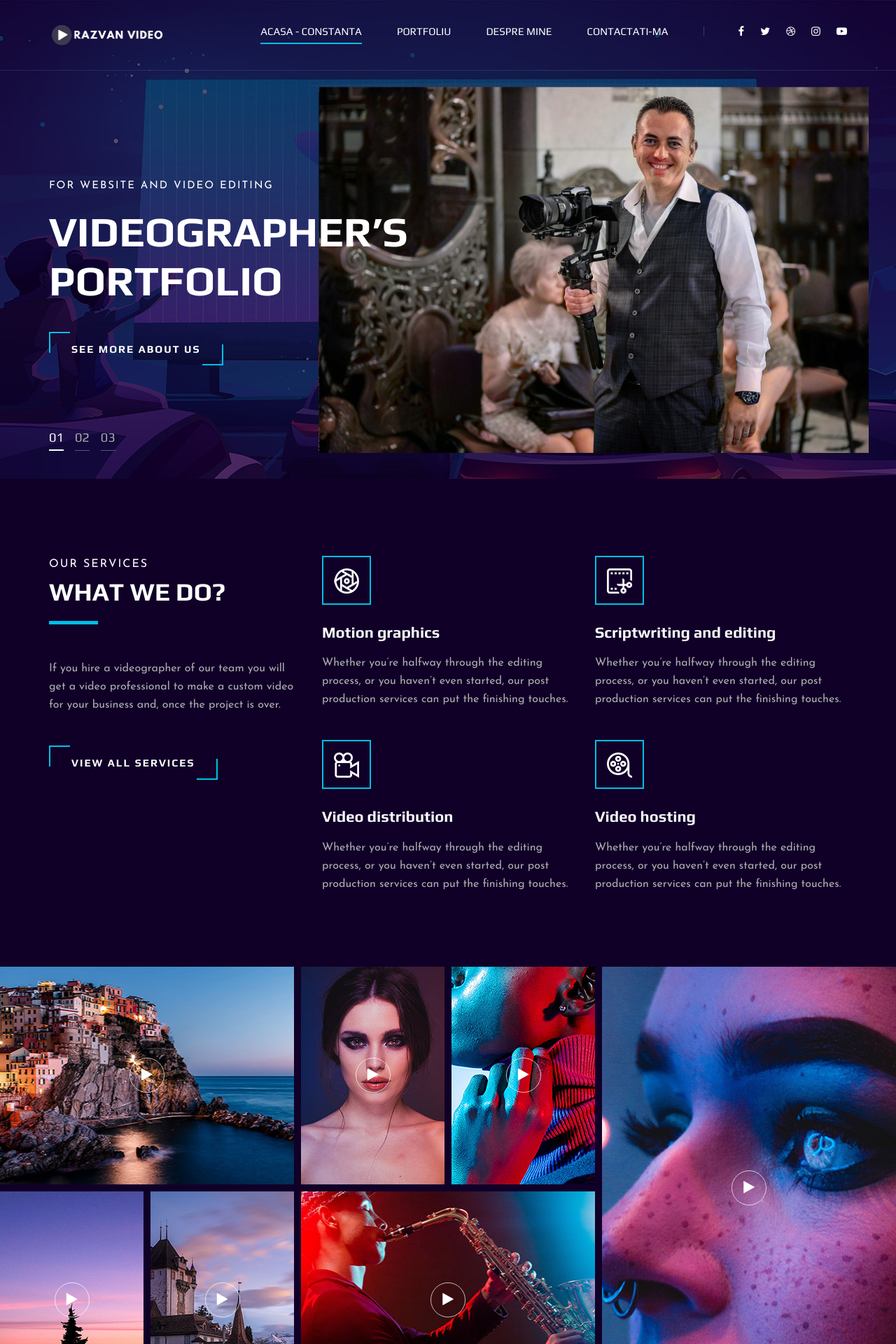
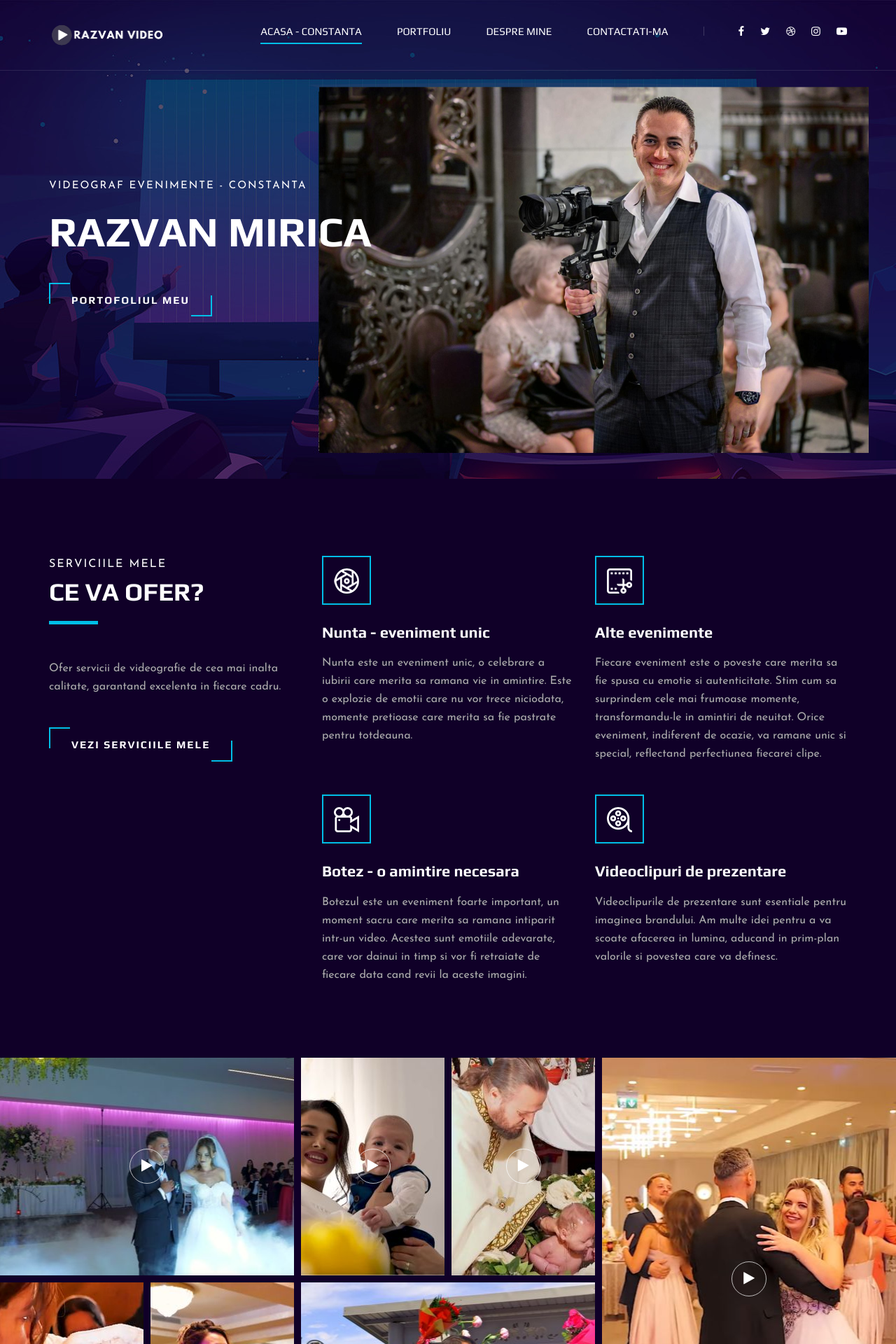
Before and after one commit to andreireporter13/razvan-video-website, a Django app: page / in a window 1280 px wide. Shown: the top 1920 px of the page at 70% size. Run offline with Django 5.2, Linux system fonts and the light colour scheme; some libraries are stand-ins or nearby versions.

Commit message:
added changes

```diff
--- a/__razvan_video_app/general_site_pages/templates/general_site_pages/home.html
+++ b/__razvan_video_app/general_site_pages/templates/general_site_pages/home.html
@@ -11,6 +11,20 @@
     <!-- Hero Section Begin -->
     <section class="hero">
         <div class="hero__slider owl-carousel">
+            <div class="hero__item set-bg" data-setbg="{% static 'general_site_pages/img/hero/hero-1.png' %}">
+                <div class="container">
+                    <div class="row">
+                        <div class="col-lg-6">
+                            <div class="hero__text">
+                                <span>Videograf evenimente - Constanta</span>
+                                <h2>Razvan Mirica</h2>
+                                <a href="#" class="primary-btn">Portofoliul meu</a>
+                            </div>
+                        </div>
+                    </div>
+                </div>
+            </div>
+            <!--
             <div class="hero__item set-bg" data-setbg="{% static 'general_site_pages/img/hero/hero-1.png' %}">
                 <div class="container">
                     <div class="row">
@@ -36,20 +50,7 @@
                         </div>
                     </div>
                 </div>
-            </div>
-            <div class="hero__item set-bg" data-setbg="{% static 'general_site_pages/img/hero/hero-1.png' %}">
-                <div class="container">
-                    <div class="row">
-                        <div class="col-lg-6">
-                            <div class="hero__text">
-                                <span>For website and video editing</span>
-                                <h2>Videographer’s Portfolio</h2>
-                                <a href="#" class="primary-btn">See more about us</a>
-                            </div>
-                        </div>
-                    </div>
-                </div>
-            </div>
+            </div> -->
         </div>
     </section>
     <!-- Hero Section End -->
@@ -61,12 +62,11 @@
                 <div class="col-lg-4">
                     <div class="services__title">
                         <div class="section-title">
-                            <span>Our services</span>
-                            <h2>What We do?</h2>
+                            <span>Serviciile mele</span>
+                            <h2>Ce va ofer?</h2>
                         </div>
-                        <p>If you hire a videographer of our team you will get a video professional to make a custom
-                            video for your business and, once the project is over.</p>
-                        <a href="#" class="primary-btn">View all services</a>
+                        <p>Ofer servicii de videografie de cea mai inalta calitate, garantand excelenta in fiecare cadru.</p>
+                        <a href="{% url 'evenimente-nunta-botez-constanta' %}" class="primary-btn">Vezi serviciile mele</a>
                     </div>
                 </div>
                 <div class="col-lg-8">
@@ -74,41 +74,44 @@
                         <div class="col-lg-6 col-md-6 col-sm-6">
                             <div class="services__item">
                                 <div class="services__item__icon">
-                                    <img src="img/icons/si-1.png" alt="">
+                                    <img src="{% static 'general_site_pages/img/icons/si-1.png' %}" alt="">
                                 </div>
-                                <h4>Motion graphics</h4>
-                                <p>Whether you’re halfway through the editing process, or you haven’t even started, our
-                                    post production services can put the finishing touches.</p>
+                                <h4>Nunta - eveniment unic</h4>
+                                <p>Nunta este un eveniment unic, o celebrare a iubirii care merita sa ramana vie in amintire.
+                                    Este o explozie de emotii care nu vor trece niciodata,
+                                    momente pretioase care merita sa fie pastrate pentru totdeauna.</p>
                             </div>
                         </div>
                         <div class="col-lg-6 col-md-6 col-sm-6">
                             <div class="services__item">
                                 <div class="services__item__icon">
-                                    <img src="img/icons/si-2.png" alt="">
+                                    <img src="{% static 'general_site_pages/img/icons/si-2.png' %}" alt="">
                                 </div>
-                                <h4>Scriptwriting and editing</h4>
-                                <p>Whether you’re halfway through the editing process, or you haven’t even started, our
-                                    post production services can put the finishing touches.</p>
+                                <h4>Alte evenimente</h4>
+                                <p>Fiecare eveniment este o poveste care merita sa fie spusa cu emotie si autenticitate. Stim cum sa surprindem cele mai frumoase momente,
+                                    transformandu-le in amintiri de neuitat. Orice eveniment, indiferent de ocazie,
+                                    va ramane unic si special, reflectand perfectiunea fiecarei clipe.</p>
                             </div>
                         </div>
                         <div class="col-lg-6 col-md-6 col-sm-6">
                             <div class="services__item">
                                 <div class="services__item__icon">
-                                    <img src="img/icons/si-3.png" alt="">
+                                    <img src="{% static 'general_site_pages/img/icons/si-3.png' %}" alt="">
                                 </div>
-                                <h4>Video distribution</h4>
-                                <p>Whether you’re halfway through the editing process, or you haven’t even started, our
-                                    post production services can put the finishing touches.</p>
+                                <h4>Botez - o amintire necesara</h4>
+                                <p>Botezul este un eveniment foarte important, un moment sacru care merita sa ramana intiparit intr-un video.
+                                    Acestea sunt emotiile adevarate, care vor dainui in timp si vor fi retraiate de fiecare data cand revii la aceste imagini.</p>
                             </div>
                         </div>
                         <div class="col-lg-6 col-md-6 col-sm-6">
                             <div class="services__item">
                                 <div class="services__item__icon">
-                                    <img src="img/icons/si-4.png" alt="">
+                                    <img src="{% static 'general_site_pages/img/icons/si-4.png' %}" alt="">
                                 </div>
-                                <h4>Video hosting</h4>
-                                <p>Whether you’re halfway through the editing process, or you haven’t even started, our
-                                    post production services can put the finishing touches.</p>
+                                <h4>Videoclipuri de prezentare</h4>
+                                <p>Videoclipurile de prezentare sunt esentiale pentru imaginea brandului.
+                                    Am multe idei pentru a va scoate afacerea in lumina,
+                                    aducand in prim-plan valorile si povestea care va definesc.</p>
                             </div>
                         </div>
                     </div>
@@ -122,52 +125,52 @@
     <section class="work">
         <div class="work__gallery">
             <div class="grid-sizer"></div>
-            <div class="work__item wide__item set-bg" data-setbg="img/work/work-1.jpg">
-                <a href="https://www.youtube.com/watch?v=LXb3EKWsInQ" class="play-btn video-popup"><i
+            <div class="work__item wide__item set-bg" data-setbg="{% static 'general_site_pages/img/work/nunta-Constanta-Alex-si-Laly.jpg' %}">
+                <a href="https://www.youtube.com/watch?v=zz0KYjwoh8s" class="play-btn video-popup"><i
                         class="fa fa-play"></i></a>
                 <div class="work__item__hover">
-                    <h4>VIP Auto Tires & Service</h4>
+                    <h4>Video Nunta Alex & Laly</h4>
                     <ul>
-                        <li>eCommerce</li>
-                        <li>Magento</li>
+                        <li>Constanta</li>
+                        <li>Constanta</li>
                     </ul>
                 </div>
             </div>
-            <div class="work__item small__item set-bg" data-setbg="img/work/work-2.jpg">
-                <a href="https://www.youtube.com/watch?v=LXb3EKWsInQ" class="play-btn video-popup"><i
+            <div class="work__item small__item set-bg" data-setbg="{% static 'general_site_pages/img/work/botez-Constanta-Vladimir-Andrei.jpg' %}">
+                <a href="https://www.youtube.com/watch?v=JaRtdL3ck6k" class="play-btn video-popup"><i
                         class="fa fa-play"></i></a>
             </div>
-            <div class="work__item small__item set-bg" data-setbg="img/work/work-3.jpg">
-                <a href="https://www.youtube.com/watch?v=LXb3EKWsInQ" class="play-btn video-popup"><i
+            <div class="work__item small__item set-bg" data-setbg="{% static 'general_site_pages/img/work/botez-Constanta-Rares-Stefan.jpg' %}">
+                <a href="https://www.youtube.com/watch?v=K0Tg2uIKf7c" class="play-btn video-popup"><i
                         class="fa fa-play"></i></a>
             </div>
-            <div class="work__item large__item set-bg" data-setbg="img/work/work-4.jpg">
-                <a href="https://www.youtube.com/watch?v=LXb3EKWsInQ" class="play-btn video-popup"><i
+            <div class="work__item large__item set-bg" data-setbg="{% static 'general_site_pages/img/work/Video-Nunta-Alin-Amalia-Constanta.jpg' %}">
+                <a href="https://www.youtube.com/watch?v=mfKZR0P7tss" class="play-btn video-popup"><i
                         class="fa fa-play"></i></a>
                 <div class="work__item__hover">
-                    <h4>VIP Auto Tires & Service</h4>
+                    <h4>Video Nunta Alin & Amalia Constanta</h4>
                     <ul>
-                        <li>eCommerce</li>
-                        <li>Magento</li>
+                        <li>Constanta</li>
+                        <li>Constanta</li>
                     </ul>
                 </div>
             </div>
-            <div class="work__item small__item set-bg" data-setbg="img/work/work-5.jpg">
-                <a href="https://www.youtube.com/watch?v=LXb3EKWsInQ" class="play-btn video-popup"><i
+            <div class="work__item small__item set-bg" data-setbg="{% static 'general_site_pages/img/work/Clip-Botez-Evelina-Mihaela-video-constanta.jpg' %}">
+                <a href="https://www.youtube.com/watch?v=FvIsK8s1lSM" class="play-btn video-popup"><i
                         class="fa fa-play"></i></a>
             </div>
-            <div class="work__item small__item set-bg" data-setbg="img/work/work-6.jpg">
-                <a href="https://www.youtube.com/watch?v=LXb3EKWsInQ" class="play-btn video-popup"><i
+            <div class="work__item small__item set-bg" data-setbg="{% static 'general_site_pages/img/work/Botez-si-Cununie-Razvan-video-Constanta.jpg' %}">
+                <a href="https://www.youtube.com/watch?v=W3vl7cofPnk" class="play-btn video-popup"><i
                         class="fa fa-play"></i></a>
             </div>
-            <div class="work__item wide__item set-bg" data-setbg="img/work/work-7.jpg">
-                <a href="https://www.youtube.com/watch?v=LXb3EKWsInQ" class="play-btn video-popup"><i
+            <div class="work__item wide__item set-bg" data-setbg="{% static 'general_site_pages/img/work/Clip-Nunta-Georgiana-si-Ciprian.jpg' %}">
+                <a href="https://www.youtube.com/watch?v=NjI95M8Umn0" class="play-btn video-popup"><i
                         class="fa fa-play"></i></a>
                 <div class="work__item__hover">
-                    <h4>VIP Auto Tires & Service</h4>
+                    <h4>Clip Nunta Georgiana & Ciprian</h4>
                     <ul>
-                        <li>eCommerce</li>
-                        <li>Magento</li>
+                        <li>Constanta</li>
+                        <li>Constanta</li>
                     </ul>
                 </div>
             </div>
@@ -183,7 +186,7 @@
                     <div class="col-lg-3 col-md-6 col-sm-6">
                         <div class="counter__item">
                             <div class="counter__item__text">
-                                <img src="img/icons/ci-1.png" alt="">
+                                <img src="{% static 'general_site_pages/img/icons/ci-1.png' %}" alt="">
                                 <h2 class="counter_num">230</h2>
                                 <p>Compled Projects</p>
                             </div>
@@ -192,7 +195,7 @@
                     <div class="col-lg-3 col-md-6 col-sm-6">
                         <div class="counter__item second__item">
                             <div class="counter__item__text">
-                                <img src="img/icons/ci-2.png" alt="">
+                                <img src="{% static 'general_site_pages/img/icons/ci-2.png' %}" alt="">
                                 <h2 class="counter_num">1068</h2>
                                 <p>Happy clients</p>
                             </div>
@@ -201,7 +204,7 @@
                     <div class="col-lg-3 col-md-6 col-sm-6">
                         <div class="counter__item third__item">
                             <div class="counter__item__text">
-                                <img src="img/icons/ci-3.png" alt="">
+                                <img src="{% static 'general_site_pages/img/icons/ci-3.png' %}" alt="">
                                 <h2 class="counter_num">230</h2>
                                 <p>Perspective clients</p>
                             </div>
@@ -210,7 +213,7 @@
                     <div class="col-lg-3 col-md-6 col-sm-6">
                         <div class="counter__item four__item">
                             <div class="counter__item__text">
-                                <img src="img/icons/ci-4.png" alt="">
+                                <img src="{% static 'general_site_pages/img/icons/ci-4.png' %}" alt="">
                                 <h2 class="counter_num">230</h2>
                                 <p>Compled Projects</p>
                             </div>
@@ -223,7 +226,7 @@
     <!-- Counter Section End -->
 
     <!-- Team Section Begin -->
-    <section class="team spad set-bg" data-setbg="img/team-bg.jpg">
+    <!-- <section class="team spad set-bg" data-setbg="{% static 'general_site_pages/img/team-bg.jpg' %}">
         <div class="container">
             <div class="row">
                 <div class="col-lg-12">
@@ -235,7 +238,7 @@
             </div>
             <div class="row">
                 <div class="col-lg-3 col-md-6 col-sm-6 p-0">
-                    <div class="team__item set-bg" data-setbg="img/team/team-1.jpg">
+                    <div class="team__item set-bg" data-setbg="{% static 'general_site_pages/img/team/team-1.jpg' %}">
                         <div class="team__item__text">
                             <h4>AMANDA STONE</h4>
                             <p>Videographer</p>
@@ -249,7 +252,7 @@
                     </div>
                 </div>
                 <div class="col-lg-3 col-md-6 col-sm-6 p-0">
-                    <div class="team__item team__item--second set-bg" data-setbg="img/team/team-2.jpg">
+                    <div class="team__item team__item--second set-bg" data-setbg="{% static 'general_site_pages/img/team/team-2.jpg' %}">
                         <div class="team__item__text">
                             <h4>AMANDA STONE</h4>
                             <p>Videographer</p>
@@ -263,7 +266,7 @@
                     </div>
                 </div>
                 <div class="col-lg-3 col-md-6 col-sm-6 p-0">
-                    <div class="team__item team__item--third set-bg" data-setbg="img/team/team-3.jpg">
+                    <div class="team__item team__item--third set-bg" data-setbg="{% static 'general_site_pages/img/team/team-3.jpg' %}">
                         <div class="team__item__text">
                             <h4>AMANDA STONE</h4>
                             <p>Videographer</p>
@@ -297,114 +300,11 @@
                 </div>
             </div>
         </div>
-    </section>
+    </section> -->
     <!-- Team Section End -->
 
-    <!-- Latest Blog Section Begin -->
-    <section class="latest spad">
-        <div class="container">
-            <div class="row">
-                <div class="col-lg-12">
-                    <div class="section-title center-title">
-                        <span>Our Blog</span>
-                        <h2>Blog Update</h2>
-                    </div>
-                </div>
-            </div>
-            <div class="row">
-                <div class="latest__slider owl-carousel">
-                    <div class="col-lg-4">
-                        <div class="blog__item latest__item">
-                            <h4>What Makes Users Want to Share a Video on Social Media?</h4>
-                            <ul>
-                                <li>Jan 03, 2020</li>
-                                <li>05 Comment</li>
-                            </ul>
-                            <p>We recently launched a new website for a Vital client and wanted to share some of the
-                                cool features we were able...</p>
-                            <a href="#">Read more <span class="arrow_right"></span></a>
-                        </div>
-                    </div>
-                    <div class="col-lg-4">
-                        <div class="blog__item latest__item">
-                            <h4>Bumper Ads: How to Tell a Story in 6 Seconds</h4>
-                            <ul>
-                                <li>Jan 03, 2020</li>
-                                <li>05 Comment</li>
-                            </ul>
-                            <p>We recently launched a new website for a Vital client and wanted to share some of the
-                                cool features we were able...</p>
-                            <a href="#">Read more <span class="arrow_right"></span></a>
-                        </div>
-                    </div>
-                    <div class="col-lg-4">
-                        <div class="blog__item latest__item">
-                            <h4>What Makes Users Want to Share a Video on Social Media?</h4>
-                            <ul>
-                                <li>Jan 03, 2020</li>
-                                <li>05 Comment</li>
-                            </ul>
-                            <p>We recently launched a new website for a Vital client and wanted to share some of the
-                                cool features we were able...</p>
-                            <a href="#">Read more <span class="arrow_right"></span></a>
-                        </div>
-                    </div>
-                    <div class="col-lg-4">
-                        <div class="blog__item latest__item">
-                            <h4>Bumper Ads: How to Tell a Story in 6 Seconds</h4>
-                            <ul>
-                                <li>Jan 03, 2020</li>
-                                <li>05 Comment</li>
-                            </ul>
-                            <p>We recently launched a new website for a Vital client and wanted to share some of the
-                                cool features we were able...</p>
-                            <a href="#">Read more <span class="arrow_right"></span></a>
-                        </div>
-                    </div>
-                    <div class="col-lg-4">
-                        <div class="blog__item latest__item">
-                            <h4>What Makes Users Want to Share a Video on Social Media?</h4>
-                            <ul>
-                                <li>Jan 03, 2020</li>
-                                <li>05 Comment</li>
-                            </ul>
-                            <p>We recently launched a new website for a Vital client and wanted to share some of the
-                                cool features we were able...</p>
-                            <a href="#">Read more <span class="arrow_right"></span></a>
-                        </div>
-                    </div>
-                    <div class="col-lg-4">
-                        <div class="blog__item latest__item">
-                            <h4>What Makes Users Want to Share a Video on Social Media?</h4>
-                            <ul>
-                                <li>Jan 03, 2020</li>
-                                <li>05 Comment</li>
-                            </ul>
-                            <p>We recently launched a new website for a Vital client and wanted to share some of the
-                                cool features we were able...</p>
-                            <a href="#">Read more <span class="arrow_right"></span></a>
-                        </div>
-                    </div>
-                    <div class="col-lg-4">
-                        <div class="blog__item latest__item">
-                            <h4>What Makes Users Want to Share a Video on Social Media?</h4>
-                            <ul>
-                                <li>Jan 03, 2020</li>
-                                <li>05 Comment</li>
-                            </ul>
-                            <p>We recently launched a new website for a Vital client and wanted to share some of the
-                                cool features we were able...</p>
-                            <a href="#">Read more <span class="arrow_right"></span></a>
-                        </div>
-                    </div>
-                </div>
-            </div>
-        </div>
-    </section>
-    <!-- Latest Blog Section End -->
-
     <!-- Call To Action Section Begin -->
-    <section class="callto spad set-bg" data-setbg="img/callto-bg.jpg">
+    <section class="callto spad set-bg" data-setbg="{% static 'general_site_pages/img/callto-bg.jpg' %}">
         <div class="container">
             <div class="row">
                 <div class="col-lg-8">
```
Also changed, not shown: __razvan_video_app/general_site_pages/static/general_site_pages/img/work/Botez-si-Cununie-Razvan-video-Constanta.jpg (added), __razvan_video_app/general_site_pages/static/general_site_pages/img/work/Clip-Botez-Evelina-Mihaela-video-constanta.jpg (added), __razvan_video_app/general_site_pages/static/general_site_pages/img/work/Clip-Nunta-Georgiana-si-Ciprian.jpg (added), __razvan_video_app/general_site_pages/static/general_site_pages/img/work/Video-Nunta-Alin-Amalia-Constanta.jpg (added), __razvan_video_app/general_site_pages/static/general_site_pages/img/work/botez-Constanta-Rares-Stefan.jpg (added), __razvan_video_app/general_site_pages/static/general_site_pages/img/work/botez-Constanta-Vladimir-Andrei.jpg (added), __razvan_video_app/general_site_pages/static/general_site_pages/img/work/nunta-Constanta-Alex-si-Laly.jpg (added), __razvan_video_app/general_site_pages/static/general_site_pages/img/work/work-1.jpg (deleted).
